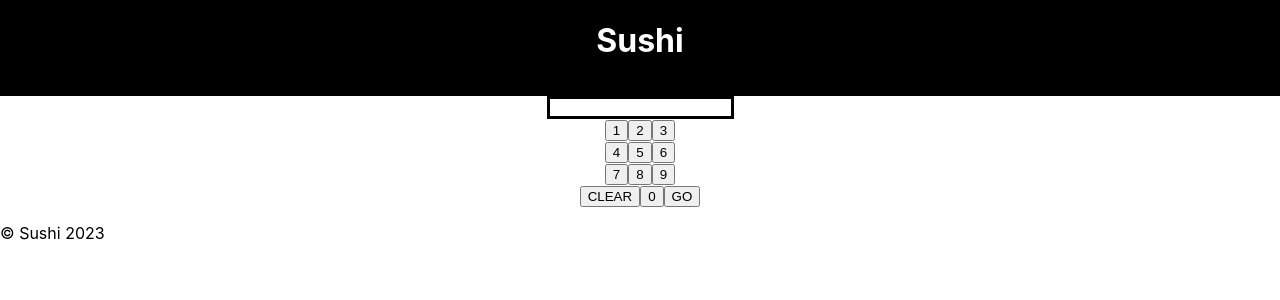
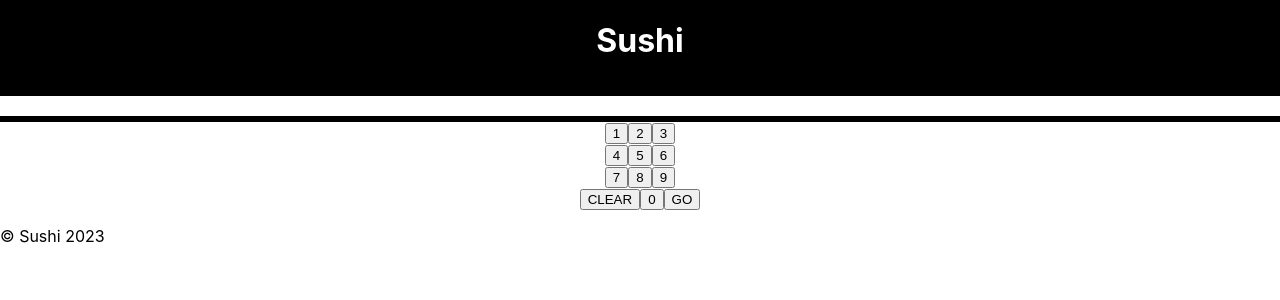
Before and after one commit to Saradawson/Sushi-POS, a React (Create React App) app: page / in a window 1280 px wide. Shown: the top 300 px of the page. Built offline with nearby package versions, Linux system fonts and the light colour scheme.

Commit message:
LoginForm component created

```diff
--- a/src/App.js
+++ b/src/App.js
@@ -1,38 +1,10 @@
 import './App.css';
-import { useState, useEffect } from 'react';
+import { useState, } from 'react';
+import LoginForm from './components/LoginForm';
 
 function App() {
   const date = new Date();
   const [year] = useState(date.getFullYear());
-
-  const initialLogin = {
-    first: null,
-    second: null,
-    third: null,
-    fourth: null,
-  };
-
-  const [login, setLogin] = useState(initialLogin);
-
-  const numberClick = (event) => {
-    event.preventDefault();
-    for (const [key, value] of Object.entries(login)){
-      if(!value){
-        setLogin({...login, [key]: event.target.value})
-        return login
-      }
-    }
-    console.log(login)
-  };
-
-  const loginClear = (event) => {
-    event.preventDefault();
-    setLogin(initialLogin);
-  };
-
-  useEffect(() => {
-    console.log(login)
-  }, [login]);
 
   return (
     <div className="App">
@@ -40,29 +12,7 @@ function App() {
         <h1 style={{width:'100%', textAlign:'center'}}>Sushi</h1>
       </header>
       <main style={{textAlign:'center'}}>
-        <form>
-          <input type='text' style={{border:'solid', marginBottom:'0'}}/>
-            <div className='row'>
-              <button className='keypad-btns' value={1} onClick={numberClick}>1</button>
-              <button className='keypad-btns' value={2} onClick={numberClick}>2</button>
-              <button className='keypad-btns' value={3} onClick={numberClick}>3</button>
-            </div>
-            <div className='row'>
-              <button className='keypad-btns' value={4} onClick={numberClick}>4</button>
-              <button className='keypad-btns' value={5} onClick={numberClick}>5</button>
-              <button className='keypad-btns' value={6} onClick={numberClick}>6</button>
-            </div>
-            <div className='row'>
-              <button className='keypad-btns' value={7} onClick={numberClick}>7</button>
-              <button className='keypad-btns' value={8} onClick={numberClick}>8</button>
-              <button className='keypad-btns' value={9} onClick={numberClick}>9</button>
-            </div>
-            <div className='row'>
-              <button className='keypad-btns' onClick={loginClear}>CLEAR</button>
-              <button className='keypad-btns' value={0} onClick={numberClick}>0</button>
-              <button className='keypad-btns'type='submit'>GO</button>
-            </div>
-        </form>
+        <LoginForm />
       </main>
       <footer>
         <p>&copy; Sushi {year}</p>
--- /dev/null
+++ b/src/components/LoginForm.js
@@ -0,0 +1,59 @@
+import React from "react";
+import { useState } from "react";
+
+const initialLogin = {
+    first: null,
+    second: null,
+    third: null,
+    fourth: null,
+};
+
+const LoginForm = (() => {
+
+      const [login, setLogin] = useState(initialLogin);
+
+      const numberClick = (event) => {
+        event.preventDefault();
+        for (const [key, value] of Object.entries(login)){
+          if(!value){
+            setLogin({...login, [key]: event.target.value})
+            return login
+          }
+        }
+      };
+
+      const loginClear = (event) => {
+        event.preventDefault();
+        setLogin(initialLogin);
+      };
+
+    return (
+        <div id="login-form">
+            <h2 style={{border:'solid', marginBottom:'0'}}>{login.first}{login.second}{login.third}{login.fourth}</h2>
+            <form>
+                <div className='row'>
+                <button className='keypad-btns' value={1} onClick={numberClick}>1</button>
+                <button className='keypad-btns' value={2} onClick={numberClick}>2</button>
+                <button className='keypad-btns' value={3} onClick={numberClick}>3</button>
+                </div>
+                <div className='row'>
+                <button className='keypad-btns' value={4} onClick={numberClick}>4</button>
+                <button className='keypad-btns' value={5} onClick={numberClick}>5</button>
+                <button className='keypad-btns' value={6} onClick={numberClick}>6</button>
+                </div>
+                <div className='row'>
+                <button className='keypad-btns' value={7} onClick={numberClick}>7</button>
+                <button className='keypad-btns' value={8} onClick={numberClick}>8</button>
+                <button className='keypad-btns' value={9} onClick={numberClick}>9</button>
+                </div>
+                <div className='row'>
+                <button className='keypad-btns' onClick={loginClear}>CLEAR</button>
+                <button className='keypad-btns' value={0} onClick={numberClick}>0</button>
+                <button className='keypad-btns'type='submit'>GO</button>
+                </div>
+            </form>
+        </div>
+    )
+})
+
+export default LoginForm;
```
